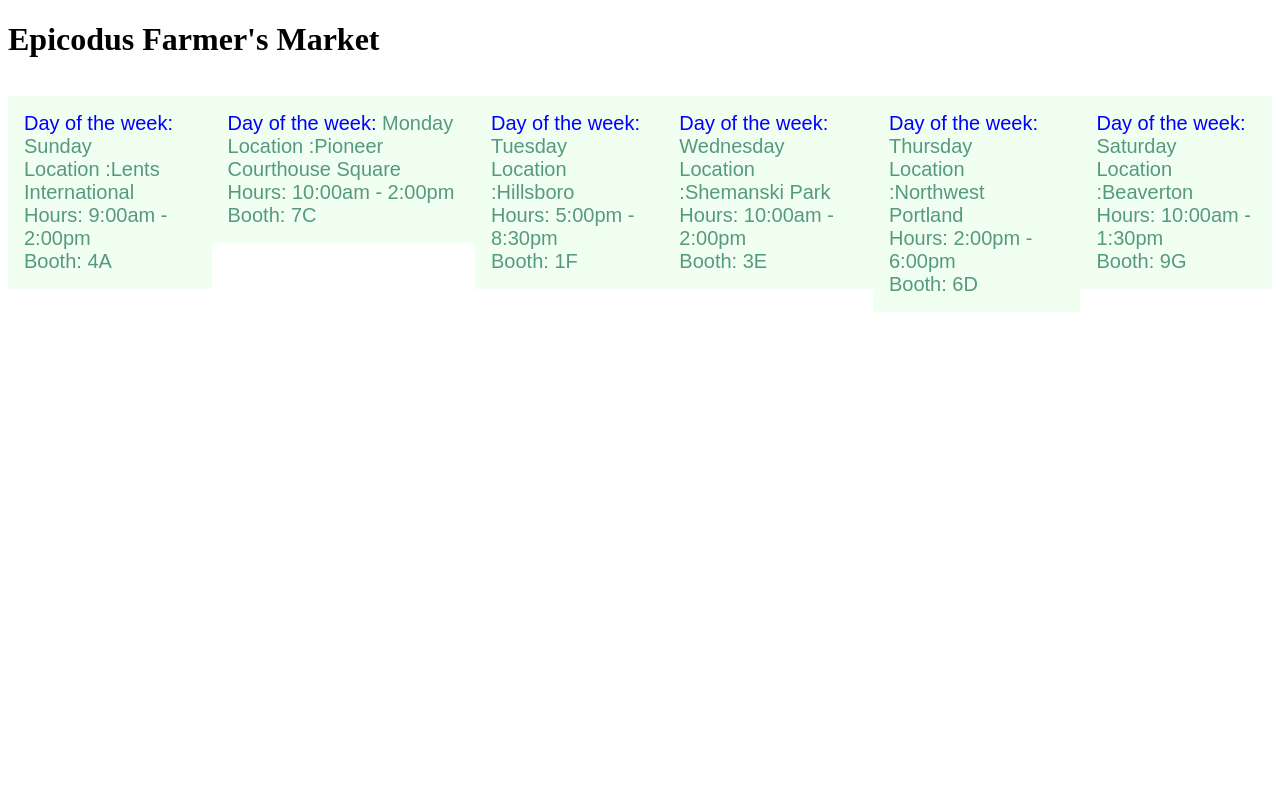
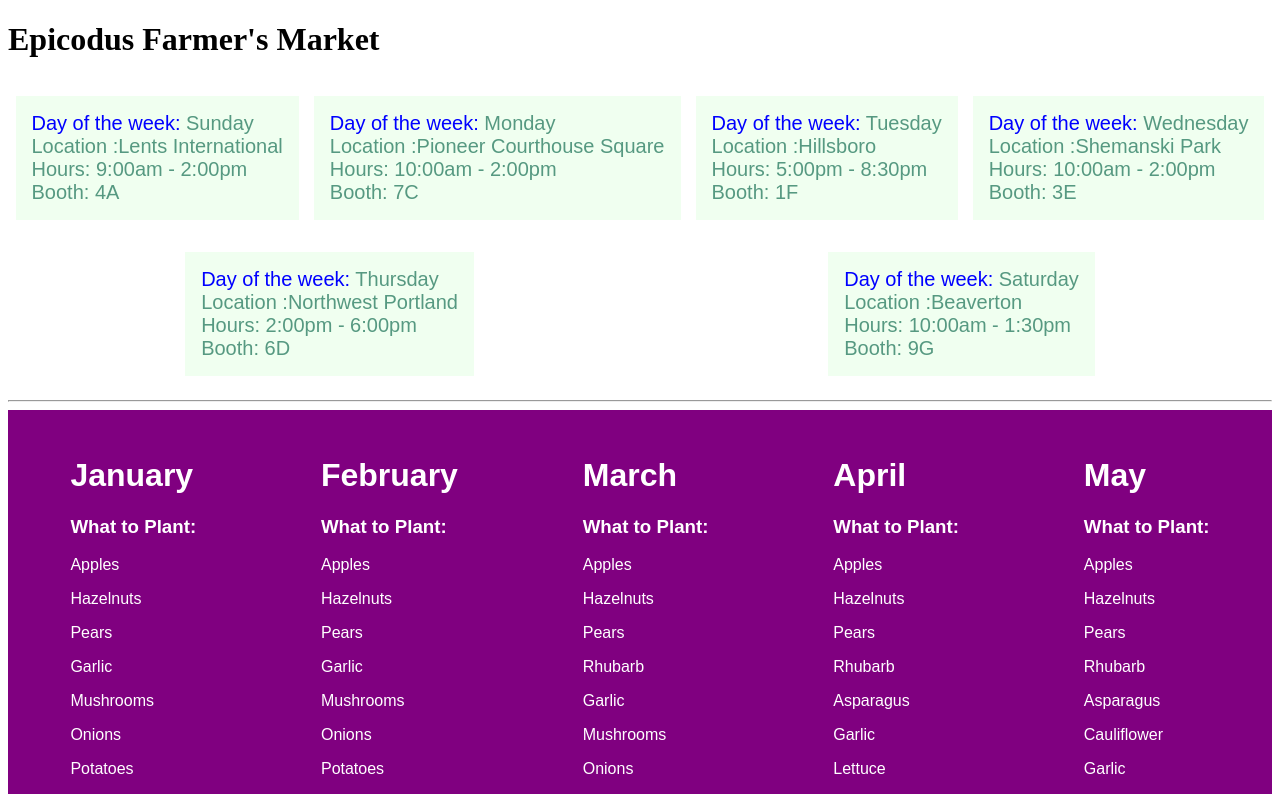
Before and after one commit to JohnSawiris/framers-market, a React app: page / in a window 1280 px wide. Shown: the top 794 px of the page. Built offline with nearby package versions, Linux system fonts and the light colour scheme.

Commit message:
Add Months,Season components with styles and add season array

```diff
--- a/src/components/App.jsx
+++ b/src/components/App.jsx
@@ -1,12 +1,15 @@
 import React from 'react';
 import Header from './Header';
 import Week from './Week';
+import Months from './Months';
 
 function App() {
   return(
     <div>
       <Header />
       <Week />
+      <hr />
+      <Months />
     </div>
   );
 }
--- a/src/components/Day.jsx
+++ b/src/components/Day.jsx
@@ -1,7 +1,7 @@
 import React from 'react';
 import PropTypes from 'prop-types';
 
-function Day (props) {
+function Day(props) {
 
   const dayStyles ={
     fontFamily: 'sans-serif',
--- /dev/null
+++ b/src/components/Months.jsx
@@ -0,0 +1,28 @@
+import React from 'react';
+import availableProduce from './SeasonArray';
+// import MonthDropdown from './MonthDropdown';
+import Season from './Season';
+
+function Months() {
+  const monthsStyle = {
+    backgroundColor: 'purple',
+    color: 'white',
+    fontFamily: 'sans-serif',
+    display: 'flex',
+    justifyContent: 'space-around',
+    flexDirection: 'row',
+    flexWrap: 'wrap'
+  }
+  const produce = availableProduce;
+  return(
+    <div style={monthsStyle}>{
+      produce.map((item, i) =>
+        <Season month={item.month}
+          selection={item.selection}
+          key={i}/>
+      )}
+    </div>
+  );
+}
+
+export default Months;
--- /dev/null
+++ b/src/components/Season.jsx
@@ -0,0 +1,29 @@
+import React from 'react';
+import PropTypes from 'prop-types';
+
+function Season(props) {
+  const seasonStyles= {
+    margin: '1rem 3rem',
+    padding: '10px',
+
+
+  }
+  return(
+    <div style={seasonStyles}>
+      <h1>{props.month}</h1>
+      <h3>What to Plant: </h3>
+      <div>{
+        props.selection.map((item, i) =>
+          <p key={i}>{item}</p>
+        )
+      }</div>
+    </div>
+  );
+}
+
+Season.propTypes = {
+  month: PropTypes.string,
+  selection: PropTypes.array
+};
+
+export default Season;
--- /dev/null
+++ b/src/components/SeasonArray.js
@@ -0,0 +1,270 @@
+const availableProduce = [
+  {
+    month: 'January',
+    selection: [
+      'Apples',
+      'Hazelnuts',
+      'Pears',
+      'Garlic',
+      'Mushrooms',
+      'Onions',
+      'Potatoes',
+      'Turnips'
+    ]
+  },
+  {
+    month: 'February',
+    selection: [
+      'Apples',
+      'Hazelnuts',
+      'Pears',
+      'Garlic',
+      'Mushrooms',
+      'Onions',
+      'Potatoes'
+    ]
+  },
+  {
+    month: 'March',
+    selection: [
+      'Apples',
+      'Hazelnuts',
+      'Pears',
+      'Rhubarb',
+      'Garlic',
+      'Mushrooms',
+      'Onions',
+      'Potatoes'
+    ]
+  },
+  {
+    month: 'April',
+    selection: [
+      'Apples',
+      'Hazelnuts',
+      'Pears',
+      'Rhubarb',
+      'Asparagus',
+      'Garlic',
+      'Lettuce',
+      'Mushrooms',
+      'Onions',
+      'Potatoes'
+    ]
+  },
+  {
+    month: 'May',
+    selection: [
+      'Apples',
+      'Hazelnuts',
+      'Pears',
+      'Rhubarb',
+      'Asparagus',
+      'Cauliflower',
+      'Garlic',
+      'Lettuce',
+      'Potatoes',
+      'Radishes'
+    ]
+  },
+  {
+    month: 'June',
+    selection: [
+      'Apples',
+      'Hazelnuts',
+      'Pears',
+      'Rhubarb',
+      'Blackberries',
+      'Cherries',
+      'Raspberries',
+      'Strawberries',
+      'Asparagus',
+      'Broccoli',
+      'Cauliflower',
+      'Kohlrabi',
+      'Lettuce',
+      'Mushrooms',
+      'Potatoes',
+      'Radishes',
+      'Squash'
+    ]
+  },
+  {
+    month: 'July',
+    selection: [
+      'Apples',
+      'Hazelnuts',
+      'Pears',
+      'Rhubarb',
+      'Apricots',
+      'Blackberries',
+      'Blueberries',
+      'Cherries',
+      'Melons',
+      'Nectarines',
+      'Peaches',
+      'Raspberries',
+      'Strawberries',
+      'Tomatoes',
+      'Beets',
+      'Broccoli',
+      'Brussel Sprouts',
+      'Cabbage',
+      'Carrots',
+      'Cauliflower',
+      'Cucumber',
+      'Eggplant',
+      'Garlic',
+      'Green Beans',
+      'Kohlrabi',
+      'Lettuce',
+      'Mushrooms',
+      'Potatoes',
+      'Radishes',
+      'Squash',
+      'Turnips'
+    ]
+  },
+  {
+    month: 'August',
+    selection: [
+      'Apples',
+      'Apricots',
+      'Blackberries',
+      'Blueberries',
+      'Cherries',
+      'Melons',
+      'Nectarines',
+      'Peaches',
+      'Pears',
+      'Plums',
+      'Raspberries',
+      'Rhubarb',
+      'Strawberries',
+      'Tomatoes',
+      'Beets',
+      'Broccoli',
+      'Brussel Sprouts',
+      'Cabbage',
+      'Carrots',
+      'Cauliflower',
+      'Corn',
+      'Cucumber',
+      'Eggplant',
+      'Garlic',
+      'Green Beans',
+      'Kohlrabi',
+      'Lettuce',
+      'Mushrooms',
+      'Onions',
+      'Peas',
+      'Peppers',
+      'Potatoes',
+      'Radishes',
+      'Squash',
+      'Turnips'
+    ]
+  },
+  {
+    month: 'September',
+    selection: [
+      'Apples',
+      'Blueberries',
+      'Grapes',
+      'Melons',
+      'Peaches',
+      'Pears',
+      'Plums',
+      'Raspberries',
+      'Tomatoes',
+      'Broccoli',
+      'Brussel Sprouts',
+      'Cabbage',
+      'Carrots',
+      'Cauliflower',
+      'Corn',
+      'Cucumber',
+      'Eggplant',
+      'Garlic',
+      'Green Beans',
+      'Kohlrabi',
+      'Lettuce',
+      'Mushrooms',
+      'Onions',
+      'Peas',
+      'Peppers',
+      'Potatoes',
+      'Radishes',
+      'Squash',
+      'Turnips'
+    ]
+  },
+  {
+    month: 'October',
+    selection: [
+      'Apples',
+      'Grapes',
+      'Hazelnuts',
+      'Melons',
+      'Peaches',
+      'Pears',
+      'Tomatoes',
+      'Broccoli',
+      'Brussel Sprouts',
+      'Cabbage',
+      'Carrots',
+      'Cauliflower',
+      'Corn',
+      'Cucumber',
+      'Eggplant',
+      'Garlic',
+      'Green Beans',
+      'Kohlrabi',
+      'Lettuce',
+      'Mushrooms',
+      'Onions',
+      'Peas',
+      'Peppers',
+      'Potatoes',
+      'Pumpkins',
+      'Radishes',
+      'Squash',
+      'Turnips'
+    ]
+  },
+  {
+    month: 'November',
+    selection: [
+      'Apples',
+      'Hazelnuts',
+      'Pears',
+      'Broccoli',
+      'Carrots',
+      'Cauliflower',
+      'Garlic',
+      'Mushrooms',
+      'Onions',
+      'Potatoes',
+      'Squash',
+      'Turnips'
+    ]
+  },
+  {
+    month: 'December',
+    selection: [
+      'Apples',
+      'Hazelnuts',
+      'Pears',
+      'Broccoli',
+      'Carrots',
+      'Cauliflower',
+      'Garlic',
+      'Mushrooms',
+      'Onions',
+      'Potatoes',
+      'Turnips'
+    ]
+  }
+];
+
+export default availableProduce;
--- a/src/components/Week.jsx
+++ b/src/components/Week.jsx
@@ -44,7 +44,8 @@ function Week() {
   const listContainer = {
     display: 'flex',
     flexDirection: 'row',
-    justifyContent: 'space-around'
+    justifyContent: 'space-around',
+    flexWrap: 'wrap'
   };
   return(
     <div style={listContainer}>
```
Also changed, not shown: src/components/MonthDropdown.jsx (added).
